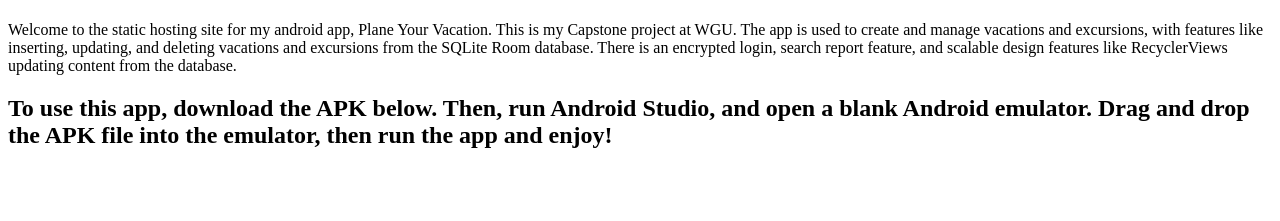
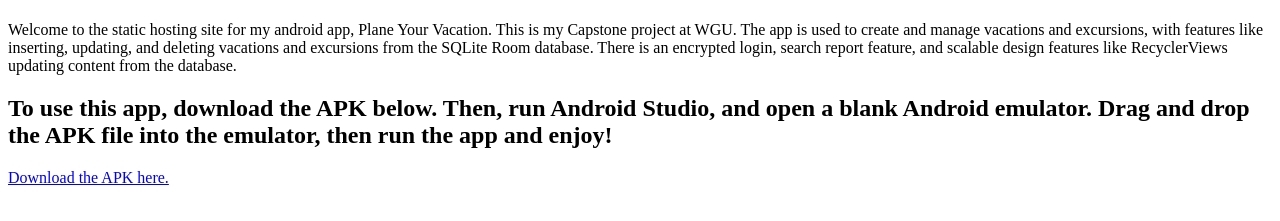
Before and after one commit to cjbut/cjbut.github.io, a plain HTML site: page index.html in a window 1280 px wide. Shown: the part 59-280 px from the top of the page. Drawn offline with Linux system fonts and the light colour scheme.

Commit message:
Update index.html

```diff
--- a/index.html
+++ b/index.html
@@ -9,5 +9,7 @@ There is an encrypted login, search report feature, and scalable design features
 
   <h2>To use this app, download the APK below. Then, run Android Studio, and open a blank Android emulator. Drag and drop the APK file into the emulator, then run the app and enjoy!</h2>
 
+  <a href="/app-release.apk" download> Download the APK here. </a>
+
 </body>
 </html>
```
